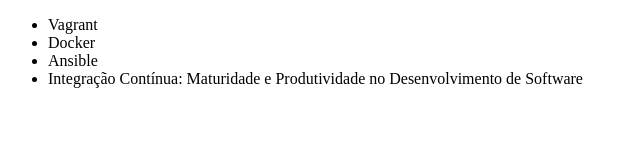
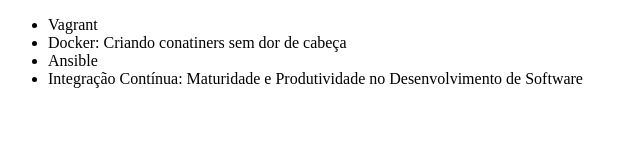
Before and after one commit to DaviGTF/curso-alura-git, a plain HTML site: page index.html in a window 1280 px wide. Shown: the whole page, without its empty margins (0-640 px from the left). Drawn offline with Linux system fonts and the light colour scheme.

Commit message:
Corrigindo o nome do curso de Docker

```diff
--- a/index.html
+++ b/index.html
@@ -7,7 +7,7 @@
 <body>
 	<ul>
 		<li>Vagrant</li>
-		<li>Docker</li>
+		<li>Docker: Criando conatiners sem dor de cabeça</li>
 		<li>Ansible</li>
 		<li>Integração Contínua: Maturidade e Produtividade no Desenvolvimento de Software</li>
 	</ul>
```
